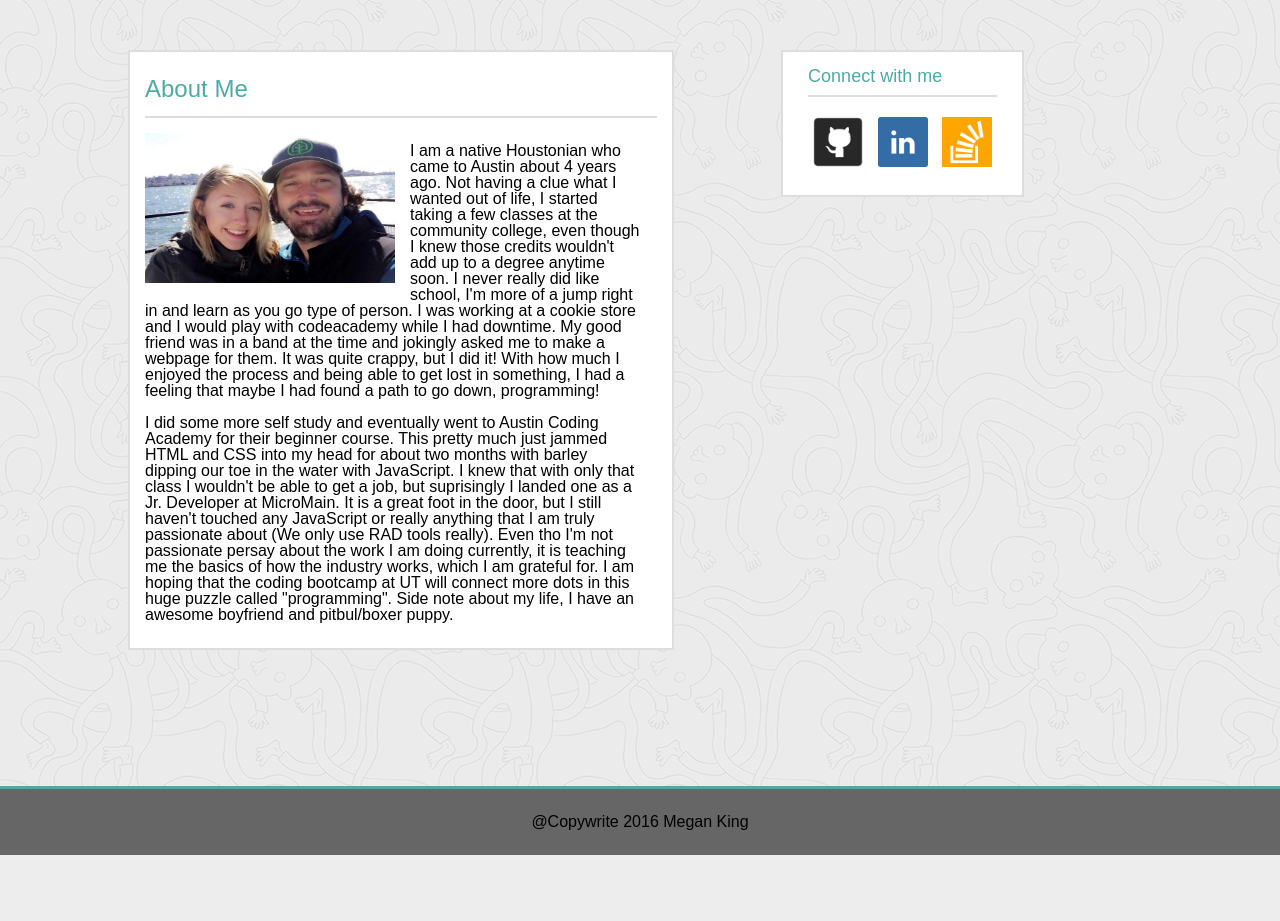
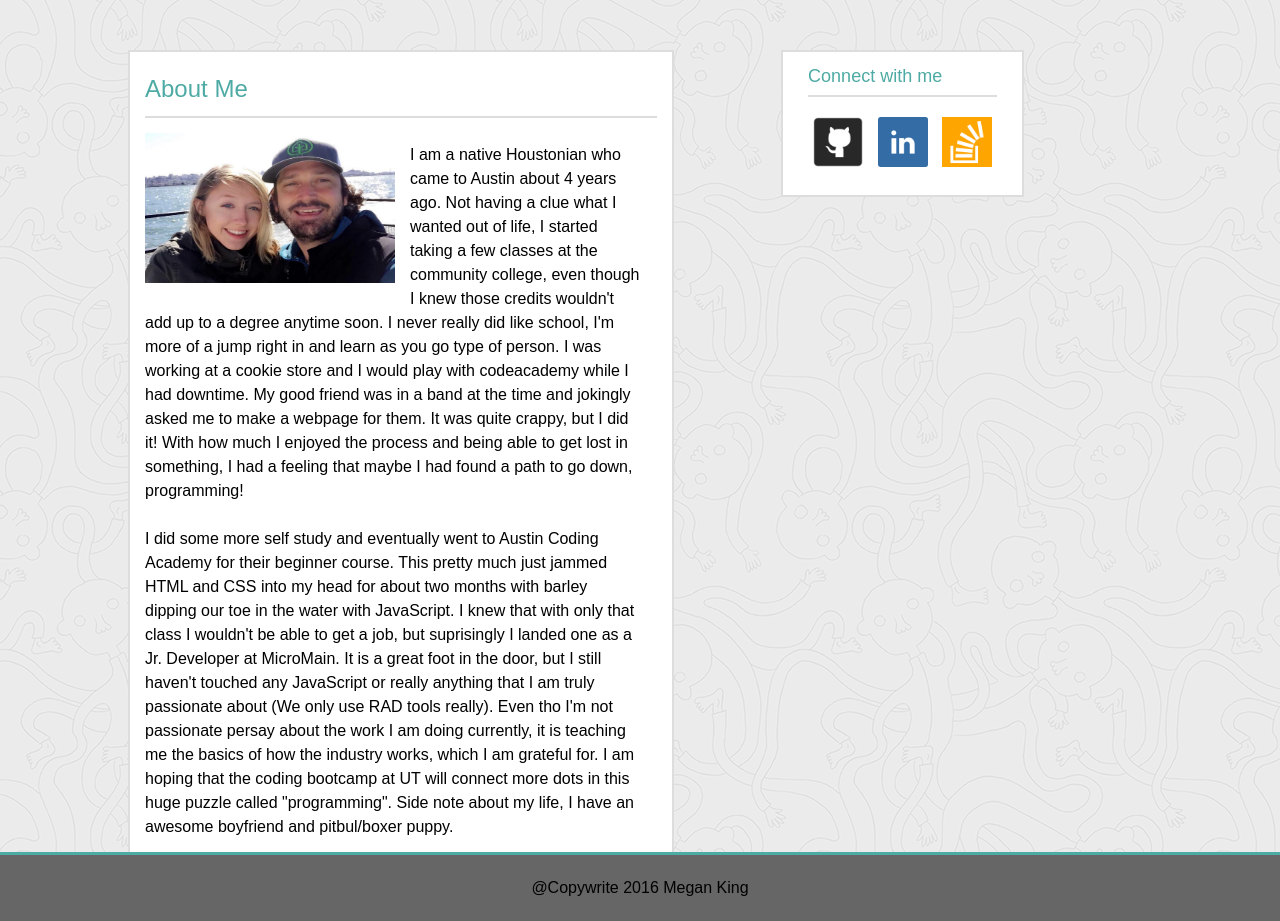
Before and after one commit to mgnking12/Basic-Portfolio, a PHP site: page /index.php in a window 1280 px wide. Shown: the part 70-991 px from the top of the page. Before the commit the page ends 925 px from the top, so only its background shows below. Run offline with PHP 8.4, Linux system fonts and the light colour scheme.

Commit message:
simple text css change

```diff
--- a/assets/css/style.css
+++ b/assets/css/style.css
@@ -28,6 +28,7 @@ body {
 }
 .textMiddleStuff {
 	margin: 25px 15px 10px 0;
+	line-height: 150%;
 }
 .myName {
 	background-color: #4EAAA4;
```
